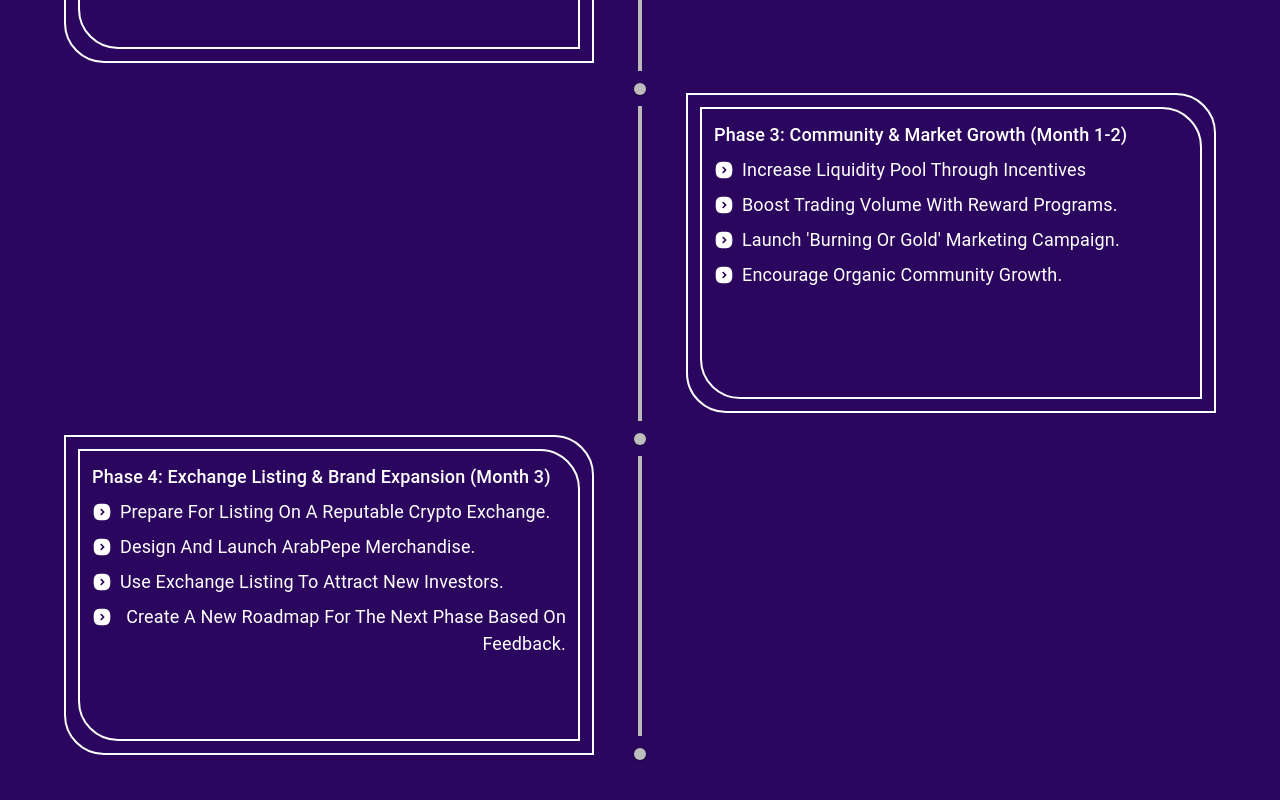
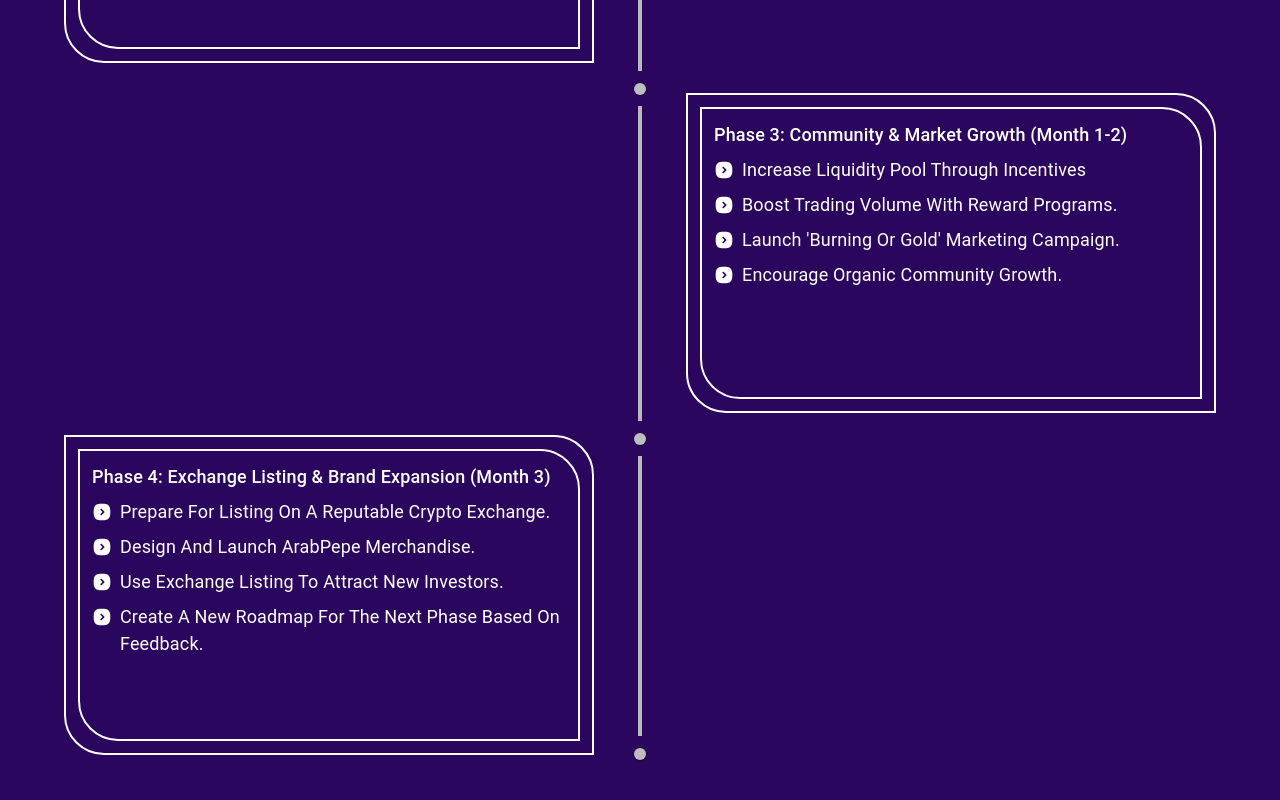
Before and after one commit to zohaib-saeed/ArabPepe, a Next.js app: page / in a window 1280 px wide. Shown: the part 4429-5229 px from the top of the page. Built offline with nearby package versions, Linux system fonts and the light colour scheme; no server answers.

Commit message:
feat: fix text alignment in roadmap

```diff
--- a/components/RoadMap/MapCard.jsx
+++ b/components/RoadMap/MapCard.jsx
@@ -1,7 +1,6 @@
 import React from "react";
 import Text from "../shared/Typography/Text";
 import { TbSquareRoundedChevronRightFilled } from "react-icons/tb";
-
 
 const MapCard = ({ options, title }) => {
   return (
@@ -16,10 +15,10 @@
                 className="w-full flex items-start justify-start gap-2"
               >
                 <div className="shrink-0">
-                <TbSquareRoundedChevronRightFilled className="text-white-main h-[20px] w-[20px] mt-1" />
+                  <TbSquareRoundedChevronRightFilled className="text-white-main h-[20px] w-[20px] mt-1" />
                 </div>
 
-                <Text text={item} />
+                <Text text={item} additionalStyles="!text-left" />
               </div>
             );
           })}
--- a/components/shared/Typography/Text.jsx
+++ b/components/shared/Typography/Text.jsx
@@ -1,7 +1,13 @@
 import React from "react";
 
-const Text = ({ text, style = "text-white-main font-[400] text-[16px]" }) => {
-  return <p className={`${style} sm:text-[18px] `}>{text}</p>;
+const Text = ({
+  text,
+  style = "text-white-main font-[400] text-[16px]",
+  additionalStyles = "",
+}) => {
+  return (
+    <p className={`${style} sm:text-[18px] ${additionalStyles}`}>{text}</p>
+  );
 };
 
 export default Text;
```
